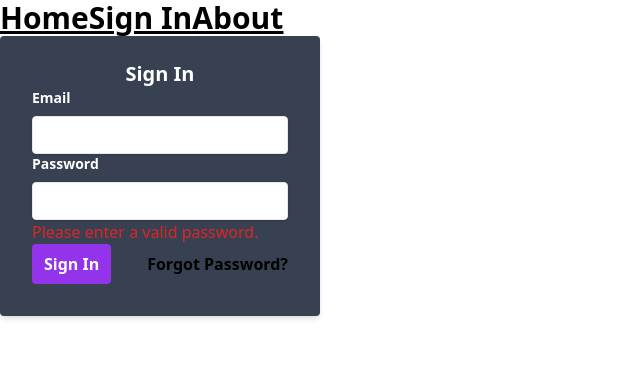
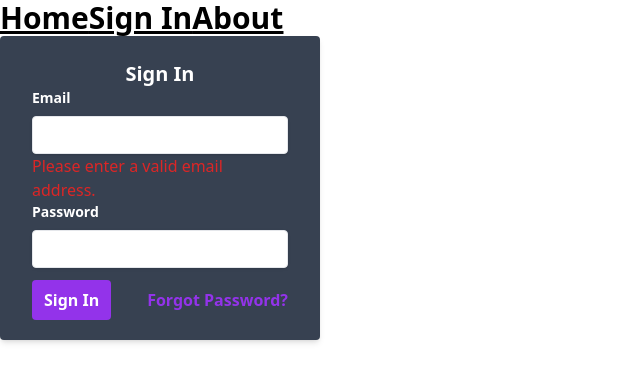
Before and after one commit to tobyscott25/busycal, a Vue app in the folder vue-web-client/: page /signin in a window 1280 px wide. Shown: the top 382 px of the page, without its empty margins (0-640 px from the left). Built offline with nearby package versions, Linux system fonts and the light colour scheme.

Commit message:
Added Email validation.

```diff
--- a/vue-web-client/src/components/SignIn.vue
+++ b/vue-web-client/src/components/SignIn.vue
@@ -4,11 +4,11 @@
         <div>
             <label for="email">Email</label>
             <input type="text" id="email" v-model="email">
+            <p :class="{invisible: isValidEmail}">Please enter a valid email address.</p>
         </div>
         <div>
             <label for="password">Password</label>
             <input type="text" id="password" v-model="password">
-            <p v-if="password == ''">Please enter a valid password.</p>
         </div>
         <div id="options">
             <button>Sign In</button>
@@ -29,8 +29,14 @@
         methods: {
             submitData() {
                 //Submit data
+            }
+        },
+        computed: {
+            isValidEmail() {
+                const re = /^\w+([\.-]?\w+)*@\w+([\.-]?\w+)*(\.\w{2,3})+$/;
+                return re.test(this.email);
+            }
         }
-    },
     }
 
 </script>
@@ -46,13 +52,13 @@
         @apply shadow appearance-none border rounded w-full py-2 px-3 text-gray-700 leading-tight
     }
     #options {
-        @apply flex items-center justify-between
+        @apply flex items-center justify-between top-3 relative
     }
     button {
         @apply bg-purple-600 hover:bg-purple-500 py-2 px-3 rounded text-white font-bold
     }
     a {
-        @apply font-bold
+        @apply font-bold text-purple-600
     }
     p {
         @apply text-red-600
@@ -60,4 +66,7 @@
     h1 {
         @apply text-white font-bold text-center text-xl
     }
+    .invisible {
+    visibility: hidden;
+  }
 </style>
```
